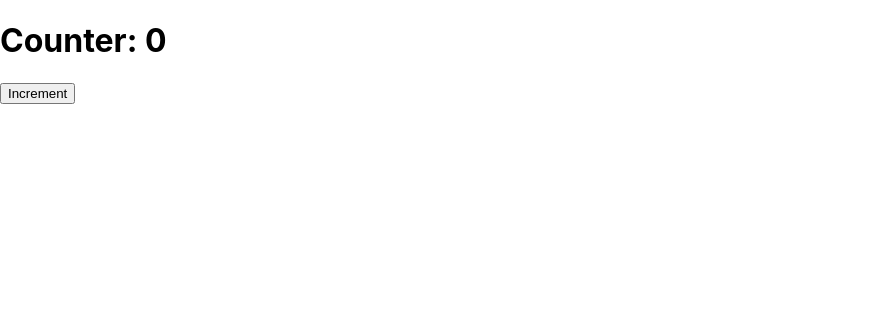
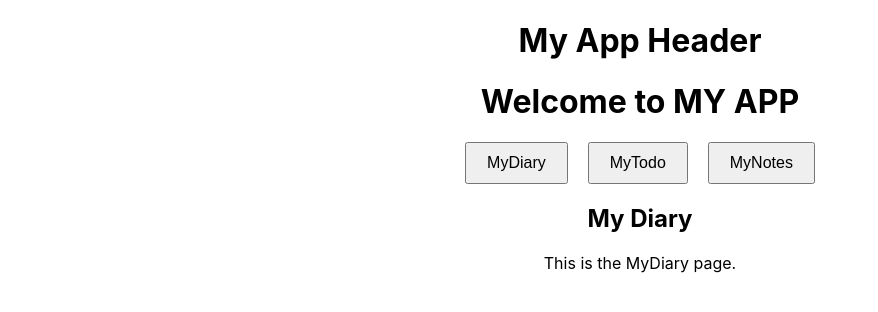
Before and after one commit to Drew-lgtm/Unicorn, a React (Create React App) app in the folder my-app/: page /mydiary in a window 1280 px wide. Shown: the top 312 px of the page, without its empty margins (0-878 px from the left). Built offline with nearby package versions, Linux system fonts and the light colour scheme.

Commit message:
App base

```diff
--- a/my-app/package.json
+++ b/my-app/package.json
@@ -8,6 +8,7 @@
     "@testing-library/user-event": "^13.5.0",
     "react": "^18.3.1",
     "react-dom": "^18.3.1",
+    "react-router-dom": "^6.23.1",
     "react-scripts": "5.0.1",
     "web-vitals": "^2.1.4"
   },
--- a/my-app/src/App.css
+++ b/my-app/src/App.css
@@ -36,3 +36,15 @@
     transform: rotate(360deg);
   }
 }
+.button-group {
+  display: flex;
+  justify-content: center;
+  gap: 20px;
+  margin-top: 20px;
+}
+
+.button-group button {
+  padding: 10px 20px;
+  font-size: 16px;
+  cursor: pointer;
+}
--- a/my-app/src/App.js
+++ b/my-app/src/App.js
@@ -1,15 +1,31 @@
-import React, { useState } from 'react';
+import React from 'react';
+import { BrowserRouter as Router, Route, Routes, Link } from 'react-router-dom';
+import Header from './components/Header';
+import MyDiary from './components/MyDiary';
+import MyTodo from './components/MyTodo';
+import MyNotes from './components/MyNotes';
+import './App.css';
 
 function App() {
-  const [count, setCount] = useState(0);
-
   return (
-    <div className="App">
-      <header className="App-header">
-        <h1>Counter: {count}</h1>
-        <button onClick={() => setCount(count + 1)}>Increment</button>
-      </header>
-    </div>
+    <Router>
+      <div className="App">
+        <Header />
+        <main>
+          <h1>Welcome to MY APP</h1>
+          <div className="button-group">
+            <Link to="/mydiary"><button>MyDiary</button></Link>
+            <Link to="/mytodo"><button>MyTodo</button></Link>
+            <Link to="/mynotes"><button>MyNotes</button></Link>
+          </div>
+          <Routes>
+            <Route path="/mydiary" element={<MyDiary />} />
+            <Route path="/mytodo" element={<MyTodo />} />
+            <Route path="/mynotes" element={<MyNotes />} />
+          </Routes>
+        </main>
+      </div>
+    </Router>
   );
 }
 
--- /dev/null
+++ b/my-app/src/components/Header.js
@@ -0,0 +1,11 @@
+import React from 'react';
+
+const Header = () => {
+  return (
+    <header>
+      <h1>My App Header</h1>
+    </header>
+  );
+};
+
+export default Header;
--- /dev/null
+++ b/my-app/src/components/MyDiary.js
@@ -0,0 +1,12 @@
+import React from 'react';
+
+const MyDiary = () => {
+  return (
+    <div>
+      <h2>My Diary</h2>
+      <p>This is the MyDiary page.</p>
+    </div>
+  );
+};
+
+export default MyDiary;
--- /dev/null
+++ b/my-app/src/components/MyNotes.js
@@ -0,0 +1,12 @@
+import React from 'react';
+
+const MyNotes = () => {
+  return (
+    <div>
+      <h2>My Notes</h2>
+      <p>This is the MyNotes page.</p>
+    </div>
+  );
+};
+
+export default MyNotes;
--- /dev/null
+++ b/my-app/src/components/MyTodo.js
@@ -0,0 +1,12 @@
+import React from 'react';
+
+const MyTodo = () => {
+  return (
+    <div>
+      <h2>My Todo</h2>
+      <p>This is the MyTodo page.</p>
+    </div>
+  );
+};
+
+export default MyTodo;
```
Also changed, not shown: 1 other file (tests, documents, lock files or other folders).
